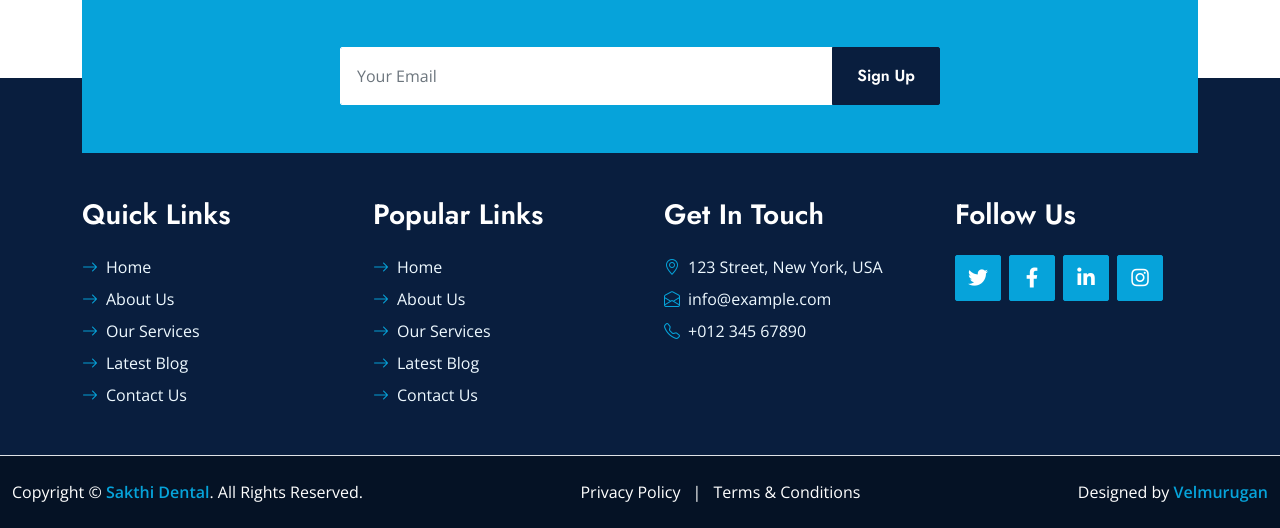
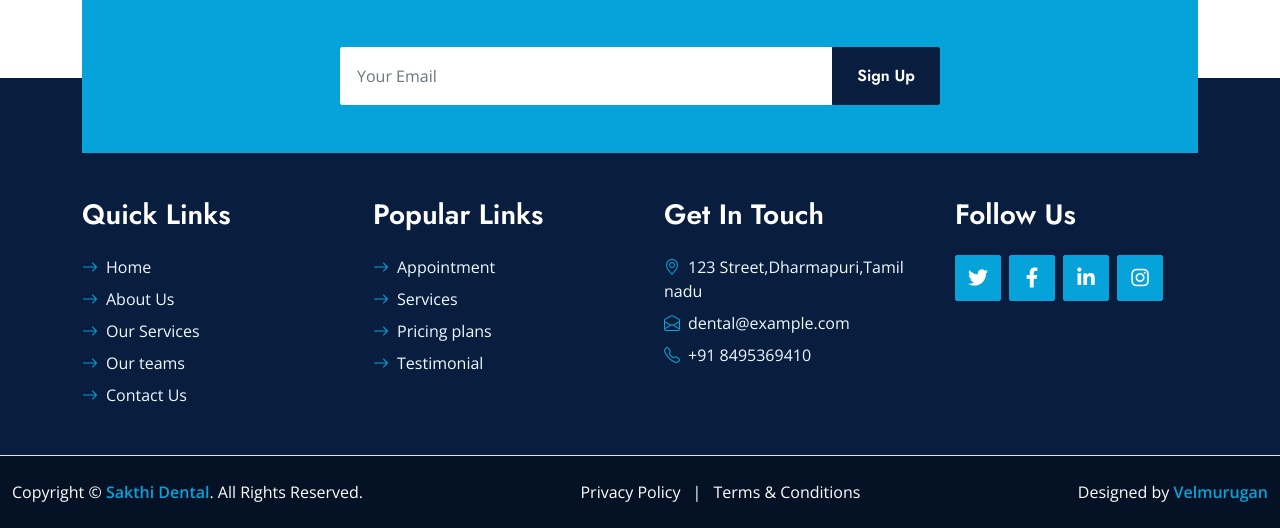
Before and after one commit to velmurugan9344/Dental, a Django app: page /about in a window 1280 px wide. Shown: the part 1136-1664 px from the top of the page. Run offline with Django 5.2, Linux system fonts and the light colour scheme; the visitor is signed in with stand-in values (Sample User, id 1); some libraries are stand-ins or nearby versions.

Commit message:
Update base.html

```diff
--- a/templates/base.html
+++ b/templates/base.html
@@ -157,28 +157,27 @@
                     <div class="col-lg-3 col-md-6">
                         <h3 class="text-white mb-4">Quick Links</h3>
                         <div class="d-flex flex-column justify-content-start">
-                            <a class="text-light mb-2" href="#"><i class="bi bi-arrow-right text-primary me-2"></i>Home</a>
-                            <a class="text-light mb-2" href="#"><i class="bi bi-arrow-right text-primary me-2"></i>About Us</a>
-                            <a class="text-light mb-2" href="#"><i class="bi bi-arrow-right text-primary me-2"></i>Our Services</a>
-                            <a class="text-light mb-2" href="#"><i class="bi bi-arrow-right text-primary me-2"></i>Latest Blog</a>
-                            <a class="text-light" href="#"><i class="bi bi-arrow-right text-primary me-2"></i>Contact Us</a>
+                            <a class="text-light mb-2" href="{% url 'home' %}"><i class="bi bi-arrow-right text-primary me-2"></i>Home</a>
+                            <a class="text-light mb-2" href="{% url 'about' %}"><i class="bi bi-arrow-right text-primary me-2"></i>About Us</a>
+                            <a class="text-light mb-2" href="{% url 'service' %}"><i class="bi bi-arrow-right text-primary me-2"></i>Our Services</a>
+                            <a class="text-light mb-2" href="{% url 'team' %}"><i class="bi bi-arrow-right text-primary me-2"></i>Our teams</a>
+                            <a class="text-light" href="{% url 'contact' %}"><i class="bi bi-arrow-right text-primary me-2"></i>Contact Us</a>
                         </div>
                     </div>
                     <div class="col-lg-3 col-md-6">
                         <h3 class="text-white mb-4">Popular Links</h3>
                         <div class="d-flex flex-column justify-content-start">
-                            <a class="text-light mb-2" href="#"><i class="bi bi-arrow-right text-primary me-2"></i>Home</a>
-                            <a class="text-light mb-2" href="#"><i class="bi bi-arrow-right text-primary me-2"></i>About Us</a>
-                            <a class="text-light mb-2" href="#"><i class="bi bi-arrow-right text-primary me-2"></i>Our Services</a>
-                            <a class="text-light mb-2" href="#"><i class="bi bi-arrow-right text-primary me-2"></i>Latest Blog</a>
-                            <a class="text-light" href="#"><i class="bi bi-arrow-right text-primary me-2"></i>Contact Us</a>
+                            <a class="text-light mb-2" href="{% url 'appointment' %}"><i class="bi bi-arrow-right text-primary me-2"></i>Appointment</a>
+                            <a class="text-light mb-2" href="{% url 'service' %}"><i class="bi bi-arrow-right text-primary me-2"></i>Services</a>
+                            <a class="text-light mb-2" href="{% url 'price' %}"><i class="bi bi-arrow-right text-primary me-2"></i>Pricing plans</a>
+                            <a class="text-light mb-2" href="{% url 'appointment' %}"><i class="bi bi-arrow-right text-primary me-2"></i>Testimonial</a>
                         </div>
                     </div>
                     <div class="col-lg-3 col-md-6">
                         <h3 class="text-white mb-4">Get In Touch</h3>
-                        <p class="mb-2"><i class="bi bi-geo-alt text-primary me-2"></i>123 Street, New York, USA</p>
-                        <p class="mb-2"><i class="bi bi-envelope-open text-primary me-2"></i>info@example.com</p>
-                        <p class="mb-0"><i class="bi bi-telephone text-primary me-2"></i>+012 345 67890</p>
+                        <p class="mb-2"><i class="bi bi-geo-alt text-primary me-2"></i>123 Street,Dharmapuri,Tamil nadu</p>
+                        <p class="mb-2"><i class="bi bi-envelope-open text-primary me-2"></i>dental@example.com</p>
+                        <p class="mb-0"><i class="bi bi-telephone text-primary me-2"></i>+91 8495369410</p>
                     </div>
                     <div class="col-lg-3 col-md-6">
                         <h3 class="text-white mb-4">Follow Us</h3>
```
